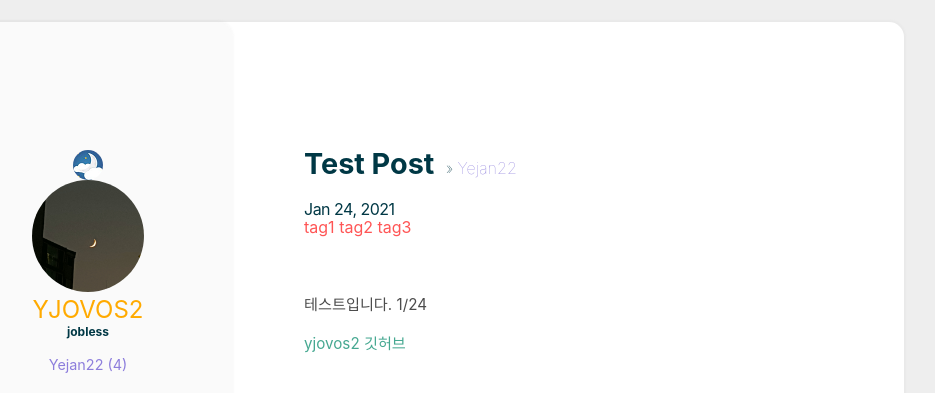
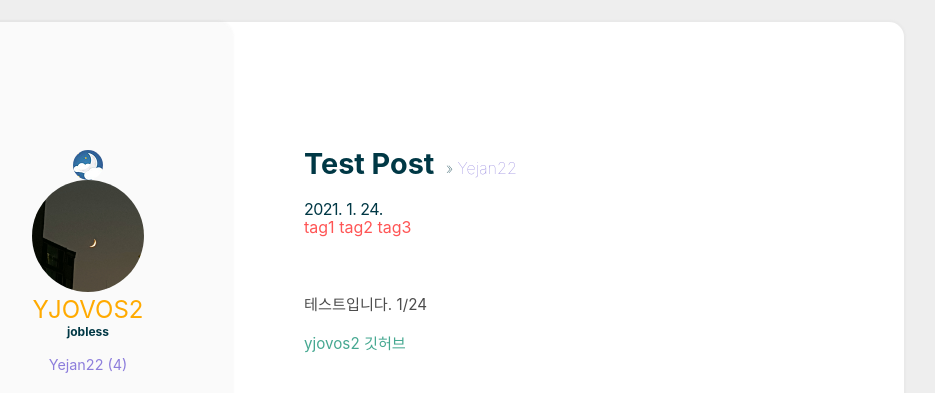
Before and after one commit to yjovoS2/yjovos2.github.io, a Jekyll site: the page built from _posts/2021-01-24-janpost.md, in a window 1280 px wide. Shown: the top 393 px of the page, without its empty margins (216-1151 px from the left). Built offline with Jekyll 4.4.1, drawn with Linux system fonts in a browser that asks for light colours.

Commit message:
change post page

```diff
--- a/_layouts/post.html
+++ b/_layouts/post.html
@@ -19,7 +19,7 @@ layout: page
   </div>
   <div class="post_data">
     {% if page.date %}
-    <span class="post_date">{{ page.date | date: "%b %-d, %Y" }}</span>
+    <span class="post_date">{{ page.date | date: "%Y. %-m. %-d." }}</span>
     {% endif %}
     <br>
     {% if page.tags %}
```
